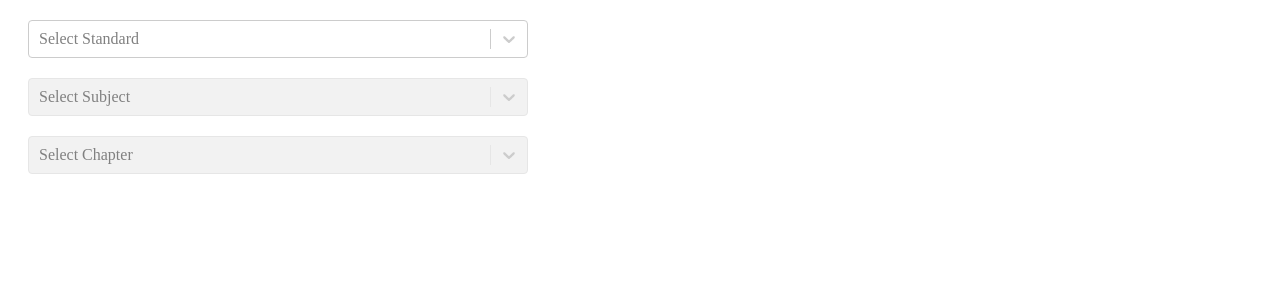
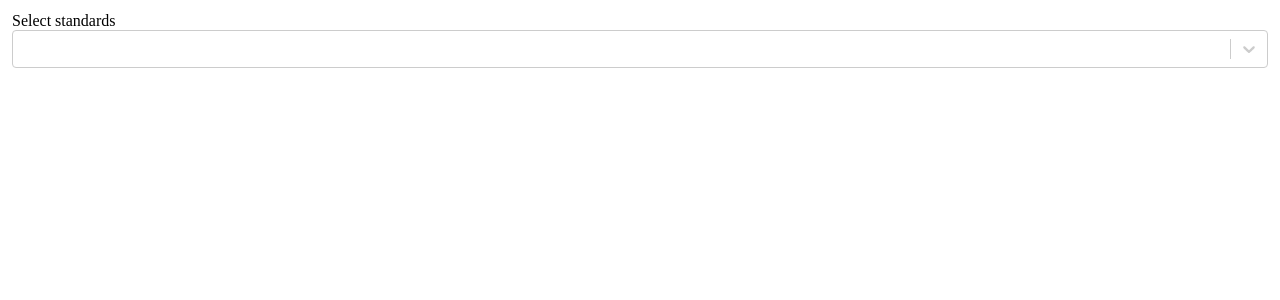
Before and after one commit to SinghVivek2023/our-app, a React (Create React App) app: page / in a window 1280 px wide. Shown: the top 300 px of the page. Built offline with nearby package versions, Linux system fonts and the light colour scheme.

Commit message:
update the datas of all files for shorting the codes install more reacts for testing. removed the topics.js from index.js and moved to upadeted code of app.js converted chapters as  Table for editing and route the topics after chapters

```diff
--- a/package.json
+++ b/package.json
@@ -11,8 +11,10 @@
     "@testing-library/jest-dom": "^5.16.5",
     "@testing-library/react": "^13.4.0",
     "@testing-library/user-event": "^13.5.0",
+    "chakra-react-select": "^4.6.0",
     "framer-motion": "^10.12.4",
     "react": "^18.2.0",
+    "react-beautiful-dnd": "^13.1.1",
     "react-dom": "^18.2.0",
     "react-icons": "^4.8.0",
     "react-router-dom": "^5.3.0",
--- a/src/App.js
+++ b/src/App.js
@@ -1,67 +1,116 @@
 import React, { useState } from "react";
-import { useHistory } from "react-router-dom";
 import Select from "react-select";
-import standard from "./data/standard";
+import {
+  Box,
+  FormControl,
+  FormLabel,
+  Button,
+  Input,
+  Table,
+  Thead,
+  Tbody,
+  Tr,
+  Th,
+  Td,
+} from "@chakra-ui/react";
+import { Link, Route } from "react-router-dom";
+import standards from "./data/standard";
 import subjects from "./data/subjects";
-import chapters from "./data/chapters";
+import initialChapters from "./data/chapters";
+import Topics from "./Topics";
 
-export default function App() {
-  const history = useHistory();
+const App = () => {
+  const [selectedStandard, setSelectedStandard] = useState("");
+  const [selectedSubject, setSelectedSubject] = useState("");
+  const [chapters, setChapters] = useState(initialChapters);
+  const [newChapter, setNewChapter] = useState("");
 
-  const [selectedStandard, setSelectedStandard] = useState(null);
-  const [selectedSubject, setSelectedSubject] = useState(null);
-  const [selectedChapter, setSelectedChapter] = useState(null);
+  const handleAddChapter = () => {
+    if (newChapter !== "") {
+      setChapters({
+        ...chapters,
+        [selectedSubject]: [...chapters[selectedSubject], newChapter],
+      });
+      setNewChapter("");
+    }
+  };
 
-  // Filter subjects based on selected standard
-  const subjectOptions = subjects
-    .filter((subject) => subject.standardId === selectedStandard?.value)
-    .map((subject) => ({
-      value: subject.id,
-      label: subject.name,
-      isDisabled: !selectedStandard,
-    }));
-
-  // Filter chapters based on selected subject
-  const chapterOptions = chapters
-    .filter((chapter) => chapter.subjectId === selectedSubject?.value)
-    .map((chapter) => ({
-      value: chapter.id,
-      label: chapter.name,
-      isDisabled: !selectedSubject,
-    }));
-  const handleChapterSelect = (selectedOption) => {
-    setSelectedChapter(selectedOption);
-    history.push("/topics/" + selectedOption.value);
+  const handleDeleteChapter = (chapter) => {
+    const updatedChapters = chapters[selectedSubject].filter(
+      (c) => c !== chapter
+    );
+    setChapters({
+      ...chapters,
+      [selectedSubject]: updatedChapters,
+    });
   };
 
   return (
-    <>
-      <div style={{ margin: 20, width: 500 }}>
+    <Box>
+      <FormControl p={4}>
+        <FormLabel>Select standards</FormLabel>
         <Select
-          options={standard}
+          value={{ label: selectedStandard, value: selectedStandard }}
+          options={standards.map((standard) => ({
+            label: standard,
+            value: standard,
+          }))}
+          onChange={(selectedOption) =>
+            setSelectedStandard(selectedOption.value)
+          }
           placeholder="Select Standard"
-          value={selectedStandard}
-          onChange={setSelectedStandard}
         />
-      </div>
-      <div style={{ margin: 20, width: 500 }}>
-        <Select
-          options={subjectOptions}
-          placeholder="Select Subject"
-          value={selectedSubject}
-          onChange={setSelectedSubject}
-          isDisabled={!selectedStandard}
-        />
-      </div>
-      <div style={{ margin: 20, width: 500 }}>
-        <Select
-          options={chapterOptions}
-          placeholder="Select Chapter"
-          value={selectedChapter}
-          onChange={handleChapterSelect}
-          isDisabled={!selectedSubject}
-        />
-      </div>
-    </>
+      </FormControl>
+      {selectedStandard && (
+        <FormControl p={4}>
+          <FormLabel>Select subject</FormLabel>
+          <Select
+            value={{ label: selectedSubject, value: selectedSubject }}
+            options={subjects[selectedStandard].map((subject) => ({
+              label: subject,
+              value: subject,
+            }))}
+            onChange={(selectedOption) =>
+              setSelectedSubject(selectedOption.value)
+            }
+            placeholder="Select Subject"
+          />
+        </FormControl>
+      )}
+      {selectedSubject && (
+        <Box mt={4}>
+          <Input
+            placeholder="New Chapter"
+            value={newChapter}
+            onChange={(e) => setNewChapter(e.target.value)}
+          />
+          <Button onClick={handleAddChapter}>Add Chapter</Button>
+          <Table mt={4}>
+            <Thead>
+              <Tr>
+                <Th>Chapter Name</Th>
+                <Th>Action</Th>
+              </Tr>
+            </Thead>
+            <Tbody>
+              {chapters[selectedSubject].map((chapter) => (
+                <Tr key={chapter}>
+                  <Td>{chapter}</Td>
+                  <Td>
+                    <Button onClick={() => handleDeleteChapter(chapter)}>
+                      Delete
+                    </Button>
+                    <Link to={`/topics/${chapter}`}>View Topics</Link>
+                  </Td>
+                </Tr>
+              ))}
+            </Tbody>
+          </Table>
+        </Box>
+      )}
+      <Route path="/topics/:chapter" component={Topics} />
+    </Box>
   );
-}
+};
+
+export default App;
--- a/src/data/chapters.js
+++ b/src/data/chapters.js
@@ -1,129 +1,25 @@
-const chapters = [
-  {
-    id: 1,
-    subjectId: 1,
-    standardId: 1,
-    name: "Numbers",
-  },
-  {
-    id: 2,
-    subjectId: 2,
-    standardId: 1,
-    name: "Earth and Sky",
-  },
-  {
-    id: 3,
-    subjectId: 3,
-    standardId: 2,
-    name: "Grammar",
-  },
-  {
-    id: 4,
-    subjectId: 4,
-    standardId: 2,
-    name: "World History",
-  },
-  {
-    id: 5,
-    subjectId: 5,
-    standardId: 3,
-    name: "Laws of Motion",
-  },
-  {
-    id: 6,
-    subjectId: 6,
-    standardId: 3,
-    name: "Chemical Reactions",
-  },
-  {
-    id: 7,
-    subjectId: 7,
-    standardId: 3,
-    name: "Cell Biology",
-  },
-  {
-    id: 8,
-    subjectId: 8,
-    standardId: 4,
-    name: "Modern History",
-  },
-  {
-    id: 9,
-    subjectId: 9,
-    standardId: 4,
-    name: "Physical Geography",
-  },
-  {
-    id: 10,
-    subjectId: 10,
-    standardId: 5,
-    name: "Algebraic Equations",
-  },
-  {
-    id: 11,
-    subjectId: 11,
-    standardId: 5,
-    name: "Trigonometry",
-  },
-  {
-    id: 12,
-    subjectId: 12,
-    standardId: 6,
-    name: "Computer Networking",
-  },
-  {
-    id: 13,
-    subjectId: 13,
-    standardId: 6,
-    name: "Software Development",
-  },
-  {
-    id: 14,
-    subjectId: 14,
-    standardId: 7,
-    name: "Macroeconomics",
-  },
-  {
-    id: 15,
-    subjectId: 15,
-    standardId: 7,
-    name: "International Relations",
-  },
-  {
-    id: 16,
-    subjectId: 16,
-    standardId: 8,
-    name: "Financial Accounting",
-  },
-  {
-    id: 17,
-    subjectId: 17,
-    standardId: 8,
-    name: "Marketing",
-  },
-  {
-    id: 18,
-    subjectId: 18,
-    standardId: 9,
-    name: "Probability",
-  },
-  {
-    id: 19,
-    subjectId: 19,
-    standardId: 9,
-    name: "Differential Equations",
-  },
-  {
-    id: 20,
-    subjectId: 20,
-    standardId: 10,
-    name: "Artificial Intelligence",
-  },
-  {
-    id: 21,
-    subjectId: 21,
-    standardId: 10,
-    name: "Web Applications",
-  },
-];
-export default chapters;
+const initialChapters = {
+  Maths: ["Chapter 1", "Chapter 2", "Chapter 3"],
+  Science: ["Chapter 1", "Chapter 2", "Chapter 3"],
+  English: ["Chapter 1", "Chapter 2", "Chapter 3"],
+  EnviromentalStudies: ["Chapter 1", "Chapter 2", "Chapter 3"],
+  Physcis: ["Chapter 1", "Chapter 2", "Chapter 3"],
+  Chemistry: ["Chapter 1", "Chapter 2", "Chapter 3"],
+  Biology: ["Chapter 1", "Chapter 2", "Chapter 3"],
+  History: ["Chapter 1", "Chapter 2", "Chapter 3"],
+  Geography: ["Chapter 1", "Chapter 2", "Chapter 3"],
+  Algebra: ["Chapter 1", "Chapter 2", "Chapter 3"],
+  Geometry: ["Chapter 1", "Chapter 2", "Chapter 3"],
+  ComputerScience: ["Chapter 1", "Chapter 2", "Chapter 3"],
+  InformationTechnology: ["Chapter 1", "Chapter 2", "Chapter 3"],
+  Economics: ["Chapter 1", "Chapter 2", "Chapter 3"],
+  PoliticalScience: ["Chapter 1", "Chapter 2", "Chapter 3"],
+  Accountancy: ["Chapter 1", "Chapter 2", "Chapter 3"],
+  BusinessStudy: ["Chapter 1", "Chapter 2", "Chapter 3"],
+  Sanskrit: ["Chapter 1", "Chapter 2", "Chapter 3"],
+  Statistics: ["Chapter 1", "Chapter 2", "Chapter 3"],
+  AppliedMathematics: ["Chapter 1", "Chapter 2", "Chapter 3"],
+  Webdevelopment: ["Chapter 1", "Chapter 2", "Chapter 3"],
+  Hindi: ["Chapter 1", "Chapter 2", "Chapter 3"],
+};
+export default initialChapters;
--- a/src/data/standard.js
+++ b/src/data/standard.js
@@ -1,13 +1,13 @@
-const standard = [
-  { value: "1", label: "Class 1" },
-  { value: "2", label: "Class 2" },
-  { value: "3", label: "Class 3" },
-  { value: "4", label: "Class 4" },
-  { value: "5", label: "Class 5" },
-  { value: "6", label: "Class 6" },
-  { value: "7", label: "Class 7" },
-  { value: "8", label: "Class 8" },
-  { value: "9", label: "Class 9" },
-  { value: "10", label: "Class 10" },
+const standards = [
+  "Class 1st",
+  "Class 2nd",
+  "Class 3rd",
+  "Class 4th",
+  "Class 5th",
+  "Class 6th",
+  "Class 7th",
+  "Class 8th",
+  "Class 9th",
+  "Class 10th",
 ];
-export default standard;
+export default standards;
--- a/src/data/subjects.js
+++ b/src/data/subjects.js
@@ -1,109 +1,13 @@
-const subjects = [
-  {
-    id: 1,
-    standardId: "1",
-    name: "Maths",
-  },
-  {
-    id: 2,
-    standardId: "1",
-    name: "Science",
-  },
-  {
-    id: 3,
-    standardId: "2",
-    name: "English",
-  },
-  {
-    id: 4,
-    standardId: "2",
-    name: "Social Studies",
-  },
-  {
-    id: 5,
-    standardId: "3",
-    name: "Physics",
-  },
-  {
-    id: 6,
-    standardId: "3",
-    name: "Chemistry",
-  },
-  {
-    id: 7,
-    standardId: "3",
-    name: "Biology",
-  },
-  {
-    id: 8,
-    standardId: "4",
-    name: "History",
-  },
-  {
-    id: 9,
-    standardId: "4",
-    name: "Geography",
-  },
-  {
-    id: 10,
-    standardId: "5",
-    name: "Algebra",
-  },
-  {
-    id: 11,
-    standardId: "5",
-    name: "Geometry",
-  },
-  {
-    id: 12,
-    standardId: "6",
-    name: "Computer Science",
-  },
-  {
-    id: 13,
-    standardId: "6",
-    name: "Information Technology",
-  },
-  {
-    id: 14,
-    standardId: "7",
-    name: "Economics",
-  },
-  {
-    id: 15,
-    standardId: "7",
-    name: "Political Science",
-  },
-  {
-    id: 16,
-    standardId: "8",
-    name: "Accountancy",
-  },
-  {
-    id: 17,
-    standardId: "8",
-    name: "Business Studies",
-  },
-  {
-    id: 18,
-    standardId: "9",
-    name: "Statistics",
-  },
-  {
-    id: 19,
-    standardId: "9",
-    name: "Applied Mathematics",
-  },
-  {
-    id: 20,
-    standardId: "10",
-    name: "Computer Science",
-  },
-  {
-    id: 21,
-    standardId: "10",
-    name: "Web Development",
-  },
-];
-
+const subjects = {
+  "Class 1st": ["Maths", "Science", "English"],
+  "Class 2nd": ["EnviromentalStudies", "Science", "English"],
+  "Class 3rd": ["Physcis", "Chemistry", "Biology"],
+  "Class 4th": ["History", "Geography"],
+  "Class 5th": ["Algebra", "Geometry"],
+  "Class 6th": ["ComputerScience", "InformationTechnology"],
+  "Class 7th": ["Economics", "PoliticalScience", "English"],
+  "Class 8th": ["Accountancy", "Business Study", "Sanskrit"],
+  "Class 9th": ["Statistics", "AppliedMathematics", "Biology"],
+  "Class 10th": ["Webdevelopment", "ComputerScience", "Hindi"],
+};
 export default subjects;
--- a/src/index.js
+++ b/src/index.js
@@ -2,13 +2,11 @@ import React from "react";
 import ReactDOM from "react-dom";
 import { BrowserRouter as Router, Route, Switch } from "react-router-dom";
 import App from "./App";
-import Topics from "./Topics";
 
 ReactDOM.render(
   <Router>
     <Switch>
       <Route exact path="/" component={App} />
-      <Route path="/topics" component={Topics} />
     </Switch>
   </Router>,
   document.getElementById("root")
```
Also changed, not shown: src/Topics.js (+58 -16 lines), src/data/topics.js (+5 -135 lines), 1 other file (tests, documents, lock files or other folders).
